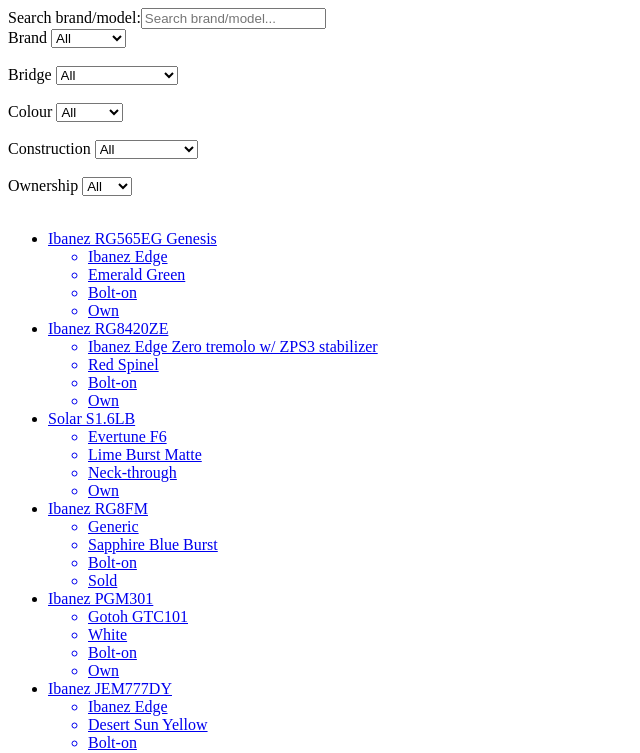
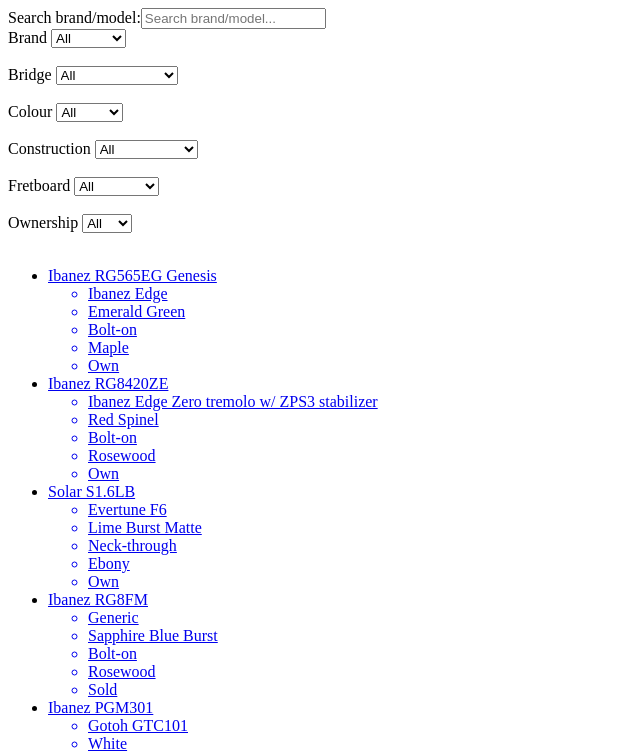
Before and after one commit to georgehieron/guitarchive, a Nuxt app: page / in a window 1280 px wide. Shown: the top 753 px of the page, without its empty margins (0-640 px from the left). Built offline with nearby package versions, Linux system fonts and the light colour scheme.

Commit message:
Add fretboard filter

```diff
--- a/assets/js/guitars.js
+++ b/assets/js/guitars.js
@@ -16,6 +16,7 @@
             detail: "Tilt Joint",
         },
         ownership: "Own",
+        fretboard: "Maple",
     },
     {
         brand: "Ibanez",
@@ -34,6 +35,7 @@
             detail: "J.Custom AANJ",
         },
         ownership: "Own",
+        fretboard: "Rosewood",
     },
     {
         brand: "Solar",
@@ -52,6 +54,7 @@
             detail: "",
         },
         ownership: "Own",
+        fretboard: "Ebony",
     },
     {
         brand: "Ibanez",
@@ -70,6 +73,7 @@
             detail: "AANJ",
         },
         ownership: "Sold",
+        fretboard: "Rosewood",
     },
     {
         brand: "Ibanez",
@@ -88,6 +92,7 @@
             detail: "AANJ",
         },
         ownership: "Own",
+        fretboard: "Maple",
     },
     {
         brand: "Ibanez",
@@ -106,6 +111,7 @@
             detail: "Cutaway Heel",
         },
         ownership: "Own",
+        fretboard: "Maple",
     },
     {
         brand: "Ibanez",
@@ -124,6 +130,7 @@
             detail: "AANJ",
         },
         ownership: "Own",
+        fretboard: "Maple",
     },
     {
         brand: "Ibanez",
@@ -142,6 +149,7 @@
             detail: "AANJ",
         },
         ownership: "Sold",
+        fretboard: "Rosewood",
     },
     {
         brand: "Ibanez",
@@ -160,6 +168,7 @@
             detail: "AANJ",
         },
         ownership: "Sold",
+        fretboard: "Rosewood",
     },
     {
         brand: "Schecter",
@@ -178,6 +187,7 @@
             detail: "",
         },
         ownership: "Sold",
+        fretboard: "Rosewood",
     },
     {
         brand: "ESP",
@@ -196,6 +206,7 @@
             detail: "",
         },
         ownership: "Sold",
+        fretboard: "Ebony",
     },
     {
         brand: "Vintage",
@@ -214,6 +225,7 @@
             detail: "",
         },
         ownership: "Sold",
+        fretboard: "Rosewood",
     },
     {
         brand: "Jackson",
@@ -232,6 +244,7 @@
             detail: "",
         },
         ownership: "Own",
+        fretboard: "Rosewood",
     },
     {
         brand: "Crafter",
@@ -250,6 +263,7 @@
             detail: "",
         },
         ownership: "Sold",
+        fretboard: "Rosewood",
     },
 ];
 
@@ -257,6 +271,7 @@
 const bridges = [];
 const colours = [];
 const constructions = [];
+const fretboards = [];
 const ownerships = [];
 
 guitars.forEach((g) => {
@@ -275,6 +290,9 @@
     if (constructions.indexOf(g.construction.type) === -1) {
         constructions.push(g.construction.type);
     }
+    if (fretboards.indexOf(g.fretboard) === -1) {
+        fretboards.push(g.fretboard);
+    }
     if (ownerships.indexOf(g.ownership) === -1) {
         ownerships.push(g.ownership);
     }
@@ -284,6 +302,7 @@
 bridges.sort();
 colours.sort();
 constructions.sort();
+fretboards.sort();
 ownerships.sort();
 
-export { guitars, brands, bridges, colours, constructions, ownerships };
+export { guitars, brands, bridges, colours, constructions, fretboards, ownerships };
--- a/pages/_brand/_slug.vue
+++ b/pages/_brand/_slug.vue
@@ -10,6 +10,7 @@
         >
       </li>
       <li>{{ this.colour.name }}</li>
+      <li>{{ this.fretboard }}</li>
       <li>{{ this.ownership }}</li>
     </ul>
   </div>
@@ -33,6 +34,7 @@
         bridge: filteredGuitar.bridge,
         colour: filteredGuitar.colour,
         construction: filteredGuitar.construction,
+        fretboard: filteredGuitar.fretboard,
         ownership: filteredGuitar.ownership,
         slug: slug,
       };
--- a/pages/index.vue
+++ b/pages/index.vue
@@ -91,6 +91,26 @@
       <br /><br />
 
       <label
+        >Fretboard
+        <select
+          name="fretboard"
+          id="fretboard"
+          v-model="selectedFretboard"
+          :disabled="disabled == 1"
+        >
+          <option value="All">All</option>
+          <option
+            v-for="(fretboard, index) in fretboards"
+            v-bind:value="fretboard"
+            v-bind:key="index"
+          >
+            {{ fretboard }}
+          </option>
+        </select>
+      </label>
+      <br /><br />
+
+      <label
         >Ownership
         <select
           name="ownership"
@@ -119,6 +139,7 @@
             <li>{{ item.bridge.name }}</li>
             <li>{{ item.colour.name }}</li>
             <li>{{ item.construction.type }}</li>
+            <li>{{ item.fretboard }}</li>
             <li>{{ item.ownership }}</li>
           </ul>
         </NuxtLink>
@@ -134,6 +155,7 @@
   bridges,
   colours,
   constructions,
+  fretboards,
   ownerships,
 } from "../assets/js/guitars.js";
 
@@ -154,6 +176,9 @@
       constructions: constructions,
       selectedConstruction: "",
 
+      fretboards: fretboards,
+      selectedFretboard: "",
+
       ownerships: ownerships,
       selectedOwnership: "",
 
@@ -168,6 +193,7 @@
     this.selectedBridge = "All";
     this.selectedColour = "All";
     this.selectedConstruction = "All";
+    this.selectedFretboard = "All";
     this.selectedOwnership = "All";
   },
 
@@ -177,6 +203,7 @@
         bridgeFilter = this.selectedBridge,
         colourFilter = this.selectedColour,
         constructionFilter = this.selectedConstruction,
+        fretboardFilter = this.selectedFretboard,
         ownershipFilter = this.selectedOwnership,
         search = this.search;
       return this.guitars.filter(function (g) {
@@ -205,6 +232,11 @@
             }
           }
           if (filtered) {
+            if (fretboardFilter && fretboardFilter != "All") {
+              filtered = g.fretboard == fretboardFilter;
+            }
+          }
+          if (filtered) {
             if (ownershipFilter && ownershipFilter != "All") {
               filtered = g.ownership == ownershipFilter;
             }
```
